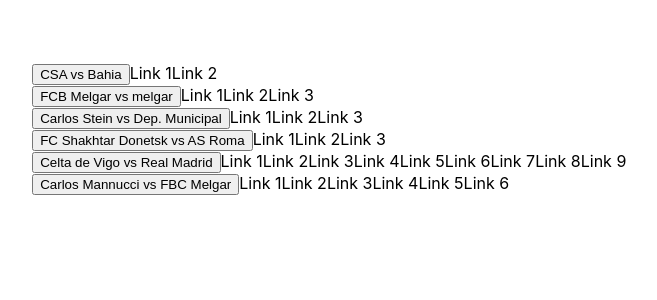
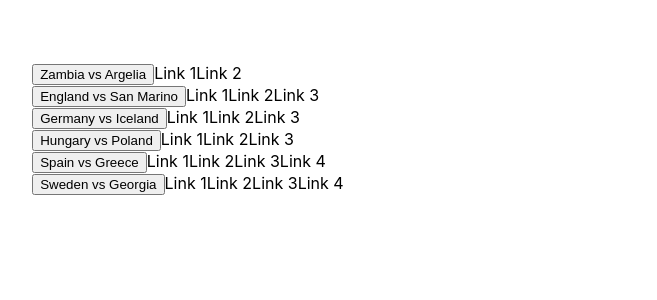
Before and after one commit to pierorolando1/balongonline, a Next.js app: page / in a window 1280 px wide. Shown: the top 300 px of the page, without its empty margins (39-696 px from the left). Built offline with nearby package versions, Linux system fonts and the light colour scheme.

Commit message:
add new games

```diff
--- a/pages/index.js
+++ b/pages/index.js
@@ -12,13 +12,13 @@
 
 
       {
-        "titulo": "CSA vs Bahia",
+        "titulo": "Zambia vs Argelia",
         "links": [
           {
-            "link": "csa-vs-bahia-stream-1",
+            "link": "zambia-vs-argelia-stream-1",
           },
           {
-            "link": "csa-vs-bahia-stream-2",
+            "link": "zambia-vs-argelia-stream-2",
           },
         ]
       },
@@ -27,16 +27,16 @@
 
 
       {
-        "titulo": "FCB Melgar vs melgar",
+        "titulo": "England vs San Marino",
         "links": [
           {
-            "link": "fc-melgar-vs-melgar-stream-1",
+            "link": "england-vs-san-marino-stream-1",
           },
           {
-            "link": "fc-melgar-vs-melgar-stream-2",
+            "link": "england-vs-san-marino-stream-2",
           },
           {
-            "link": "fc-melgar-vs-melgar-stream-3",
+            "link": "england-vs-san-marino-stream-3",
           },
         ]
       },
@@ -45,89 +45,68 @@
 
 
       {
-        "titulo": "Carlos Stein vs Dep. Municipal",
+        "titulo": "Germany vs Iceland",
         "links": [
           {
-            "link": "carlos-stein-vs-dep-municipal-stream-1",
+            "link": "germany-vs-iceland-stream-1",
           },
           {
-            "link": "carlos-stein-vs-dep-municipal-stream-2",
+            "link": "germany-vs-iceland-stream-2",
           },
           {
-            "link": "carlos-stein-vs-dep-municipal-stream-3",
+            "link": "germany-vs-iceland-stream-3",
           },
         ]
       },
 
 
       {
-        "titulo": "FC Shakhtar Donetsk vs AS Roma",
+        "titulo": "Hungary vs Poland",
         "links": [
           {
-            "link": "fc-shakhtar-donetsk-vs-as-roma-stream-1",
+            "link": "hungary-vs-poland-stream-1",
           },
           {
-            "link": "fc-shakhtar-donetsk-vs-as-roma-stream-2",
+            "link": "hungary-vs-poland-stream-2",
           },
           {
-            "link": "fc-shakhtar-donetsk-vs-as-roma-stream-3",
+            "link": "hungary-vs-poland-stream-3",
           },
         ]
       },
 
       {
-        "titulo": "Celta de Vigo vs Real Madrid",
+        "titulo": "Spain vs Greece",
         "links": [
           {
-            "link": "celta-de-vigo-vs-real-madrid-stream-1",
+            "link": "spain-vs-greece-stream-1",
           },
           {
-            "link": "celta-de-vigo-vs-real-madrid-stream-2",
+            "link": "spain-vs-greece-stream-2",
           },
           {
-            "link": "celta-de-vigo-vs-real-madrid-stream-3",
+            "link": "spain-vs-greece-stream-3",
           },
           {
-            "link": "celta-de-vigo-vs-real-madrid-stream-4",
-          },
-          {
-            "link": "celta-de-vigo-vs-real-madrid-stream-5",
-          },
-          {
-            "link": "celta-de-vigo-vs-real-madrid-stream-6",
-          },
-          {
-            "link": "celta-de-vigo-vs-real-madrid-stream-7",
-          },
-          {
-            "link": "celta-de-vigo-vs-real-madrid-stream-8",
-          },
-          {
-            "link": "celta-de-vigo-vs-real-madrid-stream-9",
+            "link": "spain-vs-greece-stream-4",
           },
         ]
       },
 
       {
-        "titulo": "Carlos Mannucci vs FBC Melgar",
+        "titulo": "Sweden vs Georgia",
         "links": [
           {
-            "link": "carlos-mannucci-vs-fbc-melgar-stream-1",
+            "link": "sweden-vs-georgia-stream-1",
           },
           {
-            "link": "carlos-mannucci-vs-fbc-melgar-stream-2",
+            "link": "sweden-vs-georgia-stream-2",
           },
           {
-            "link": "carlos-mannucci-vs-fbc-melgar-stream-3",
+            "link": "sweden-vs-georgia-stream-3",
           },
           {
-            "link": "carlos-mannucci-vs-fbc-melgar-stream-4",
-          },
-          {
-            "link": "carlos-mannucci-vs-fbc-melgar-stream-5",
-          },
-          {
-            "link": "carlos-mannucci-vs-fbc-melgar-stream-6",
+            "link": "sweden-vs-georgia-stream-4",
           },
         ]
       },
```
